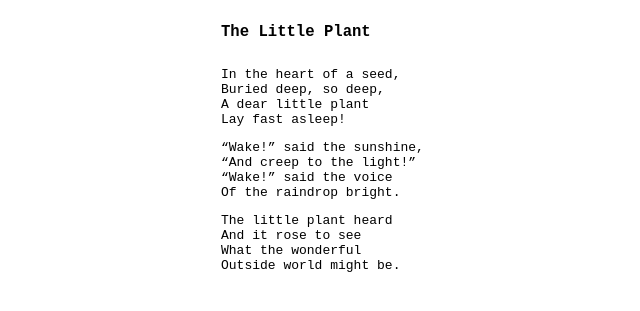
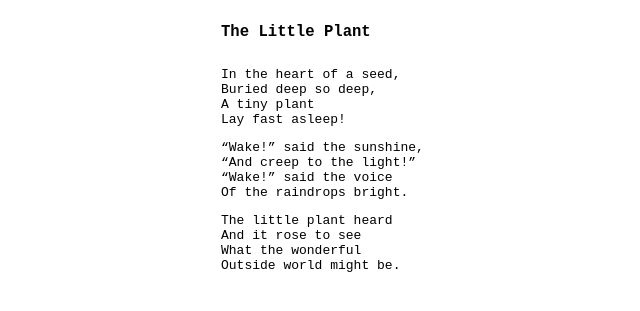
Before and after one commit to mkipling/p, a Jekyll site: the page built from _p/the-little-plant.md, in a window 1280 px wide. Shown: the top 311 px of the page, without its empty margins (107-747 px from the left). Built offline with Jekyll 4.4.1, drawn with Linux system fonts in a browser that asks for light colours.

Commit message:
Update the-little-plant.md

```diff
--- a/_p/the-little-plant.md
+++ b/_p/the-little-plant.md
@@ -4,14 +4,14 @@ author: Kate Louise Brown
 ---
 
 In the heart of a seed,
-Buried deep, so deep,
-A dear little plant
+Buried deep so deep,
+A tiny plant
 Lay fast asleep!
 
 "Wake!" said the sunshine,
 "And creep to the light!"
 "Wake!" said the voice
-Of the raindrop bright.
+Of the raindrops bright.
 
 The little plant heard
 And it rose to see
```
